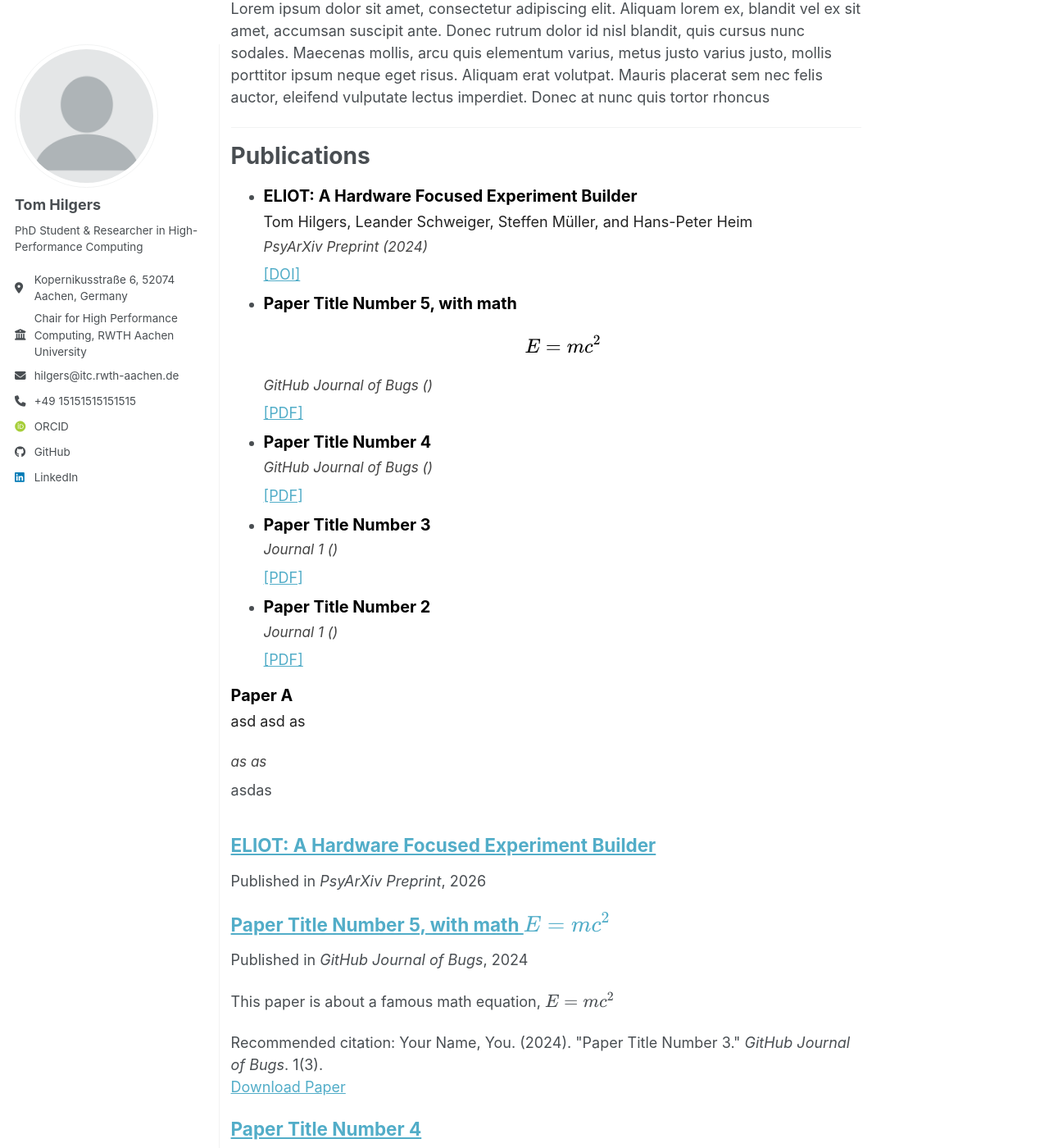
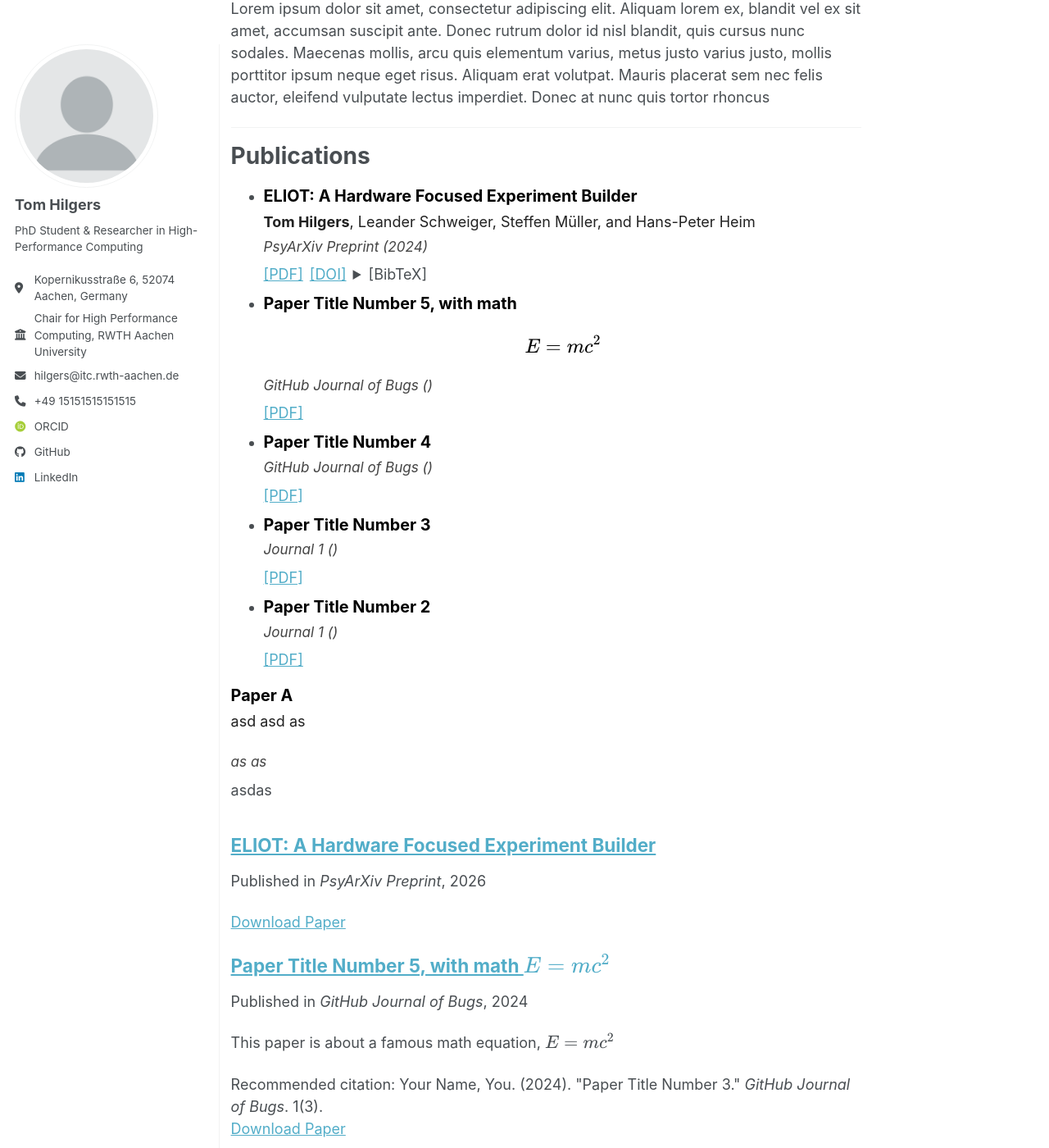
Before and after one commit to tomhilgers/tomhilgers.github.io, a Jekyll site: the page built from _pages/about.md, in a window 1280 px wide and 1400 px high, scrolled down 761 px. Shown: the whole window at 82% size. Built offline with Jekyll 4.4.1, drawn with Linux system fonts in a browser that asks for light colours; some web fonts are replaced; a script bundle is joined from its source files by our own code; library files that are not in the unit come from our copies.

Commit message:
Update eliotpreprint.md

```diff
--- a/_publications/eliotpreprint.md
+++ b/_publications/eliotpreprint.md
@@ -1,7 +1,16 @@
 ---
 title: "ELIOT: A Hardware Focused Experiment Builder"
-authors: "Tom Hilgers, Leander Schweiger, Steffen Müller, and Hans-Peter Heim"
+authors: "<b>Tom Hilgers</b>, Leander Schweiger, Steffen Müller, and Hans-Peter Heim"
 year: "2024"
 venue: 'PsyArXiv Preprint'
 doi: "10.31234/osf.io/xnzkt"
+paperurl: "files/Eliot_Preprint.pdf"
+bibtex: "@article{hilgers2024eliot,
+    title={{ELIOT: A Hardware Focused Experiment Builder}},
+    DOI={10.31234/osf.io/xnzkt},
+    publisher={PsyArXiv},
+    author={Hilgers, Tom and Schweiger, Leander and Müller, Steffen and Heim, Hans-Peter},
+    year={2024},
+    note={\textit{Preprint}}
+  }"
 ---
```
